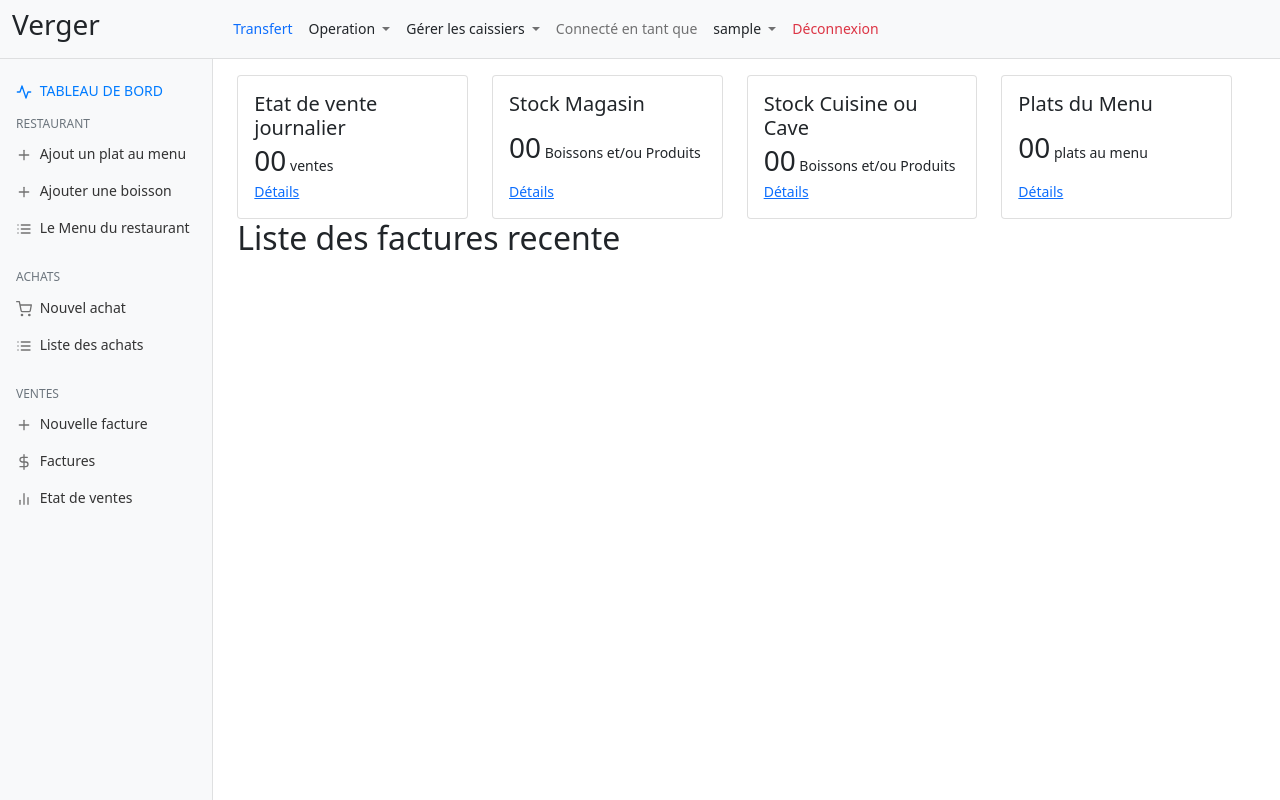
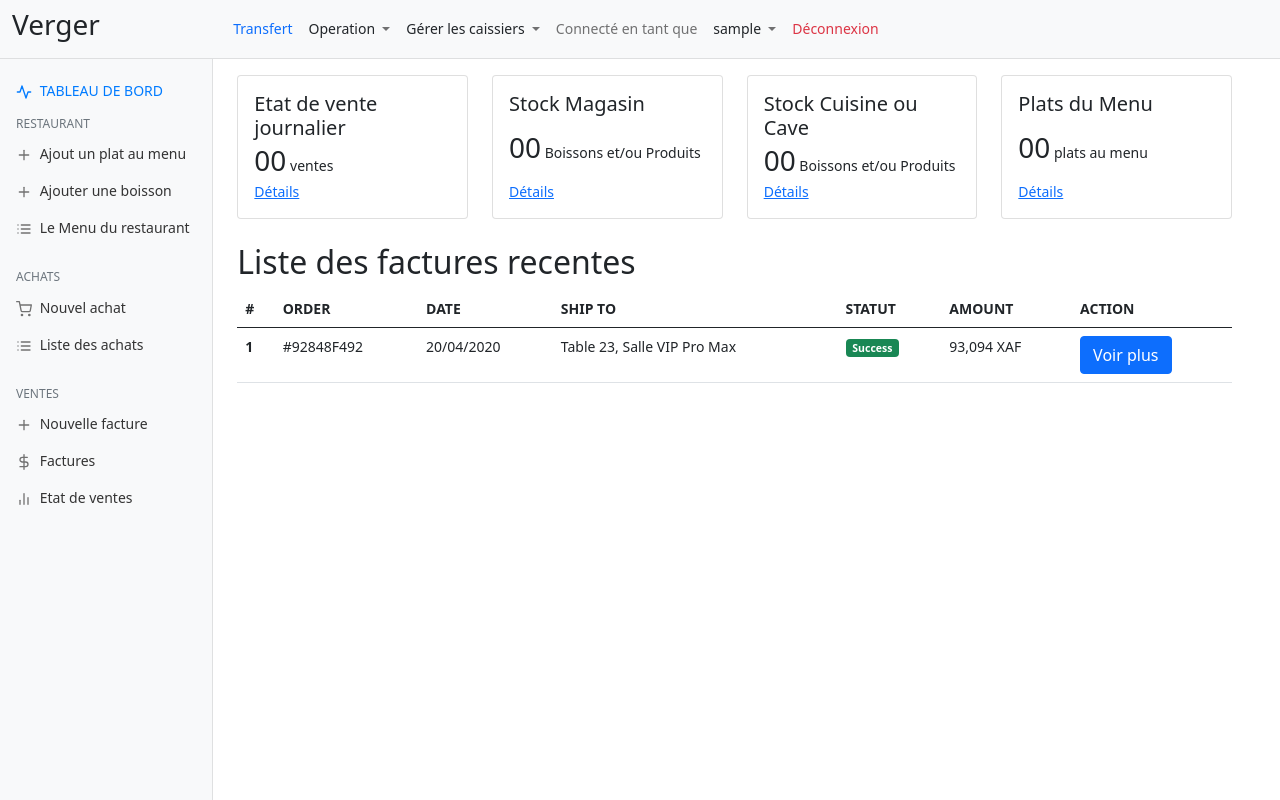
Before and after one commit to mono57/verger.stock-mgmt, a Django app: page /backoffice/ in a window 1280 px wide. Run offline with Django 3.2, Linux system fonts and the light colour scheme; the visitor is signed in with stand-in values (Sample User, id 1); some libraries are stand-ins or nearby versions.

Commit message:
Ajout de la table pour les facture recent dans le home du dashboard

```diff
--- a/templates/index.html
+++ b/templates/index.html
@@ -49,10 +49,43 @@
 
     </div>
 </div>
-<div class="row">
-    <h2>
-        Liste des factures recente
-    </h2>
+<div class="row container mt-4">
+    <div class="col-lg-12">
+        <h2>
+            Liste des factures recentes
+        </h2>
+
+    <table class="table">
+        <thead>
+          <tr>
+            <th scope="col">#</th>
+            <th scope="col">ORDER</th>
+            <th scope="col">DATE</th>
+            <th scope="col">SHIP TO</th>
+            <th scope="col">STATUT</th>
+            <th scope="col">AMOUNT</th>
+            <th scope="col">ACTION</th>
+          </tr>
+        </thead>
+        <tbody>
+          <tr>
+            <th scope="row">1</th>
+            <td>#92848F492</td>
+            <td>20/04/2020</td>
+            <td>Table 23, Salle VIP Pro Max</td>
+            <td>
+                <span class="badge bg-success">Success</span>
+            </td>
+            <td>
+                93,094 XAF
+            </td>
+            <td>
+                <a href="" class="btn btn-primary">Voir plus</a>
+            </td>
+          </tr>
+        </tbody>
+      </table>
+    </div>
 </div>
 
 {% endblock content %}
```
